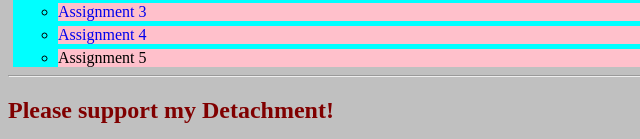
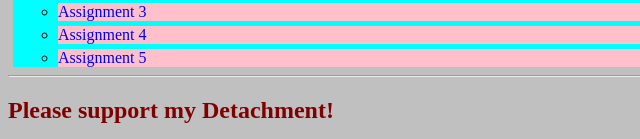
Before and after one commit to buidavid16/GUI_1, a plain HTML site: page index.html in a window 1280 px wide. Shown: the part 659-798 px from the top of the page, 0-640 px from the left. Drawn offline with Linux system fonts and the light colour scheme.

Commit message:
Update index.html

```diff
--- a/index.html
+++ b/index.html
@@ -57,7 +57,7 @@
     <li><a href="http://weblab.cs.uml.edu/~dbui/">Assignment 2</a></li>
     <li><a href="http://weblab.cs.uml.edu/~dbui/HW3/pacific.css">Assignment 3</a></li>
     <li><a href="http://weblab.cs.uml.edu/~dbui/css/style.css">Assignment 4</a></li>
-    <li>Assignment 5</li>
+    <li><a href="https://buidavid16.github.io/GUI_1/index.html">Assignment 5</a></li>
    </ul>
 
   <!--
```
